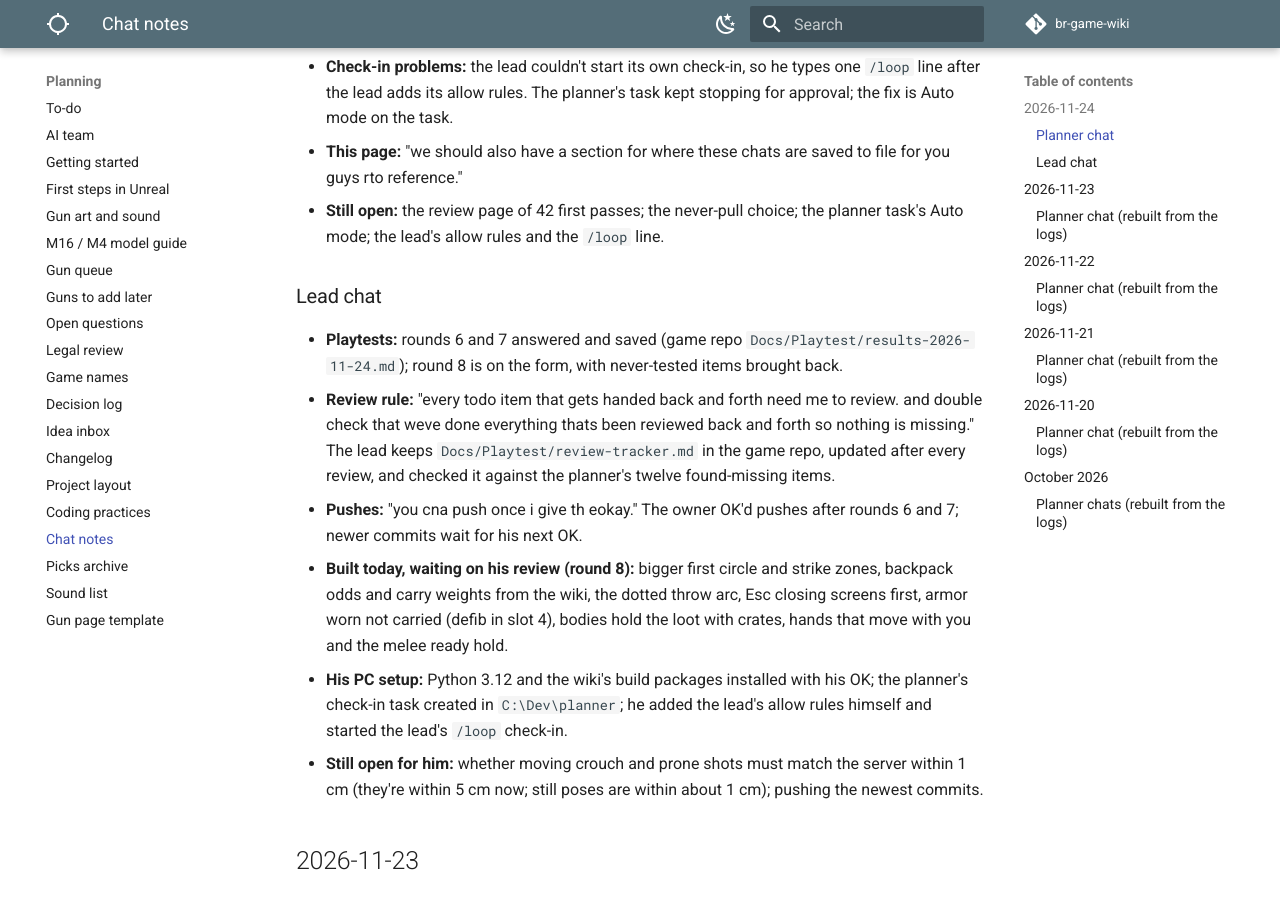
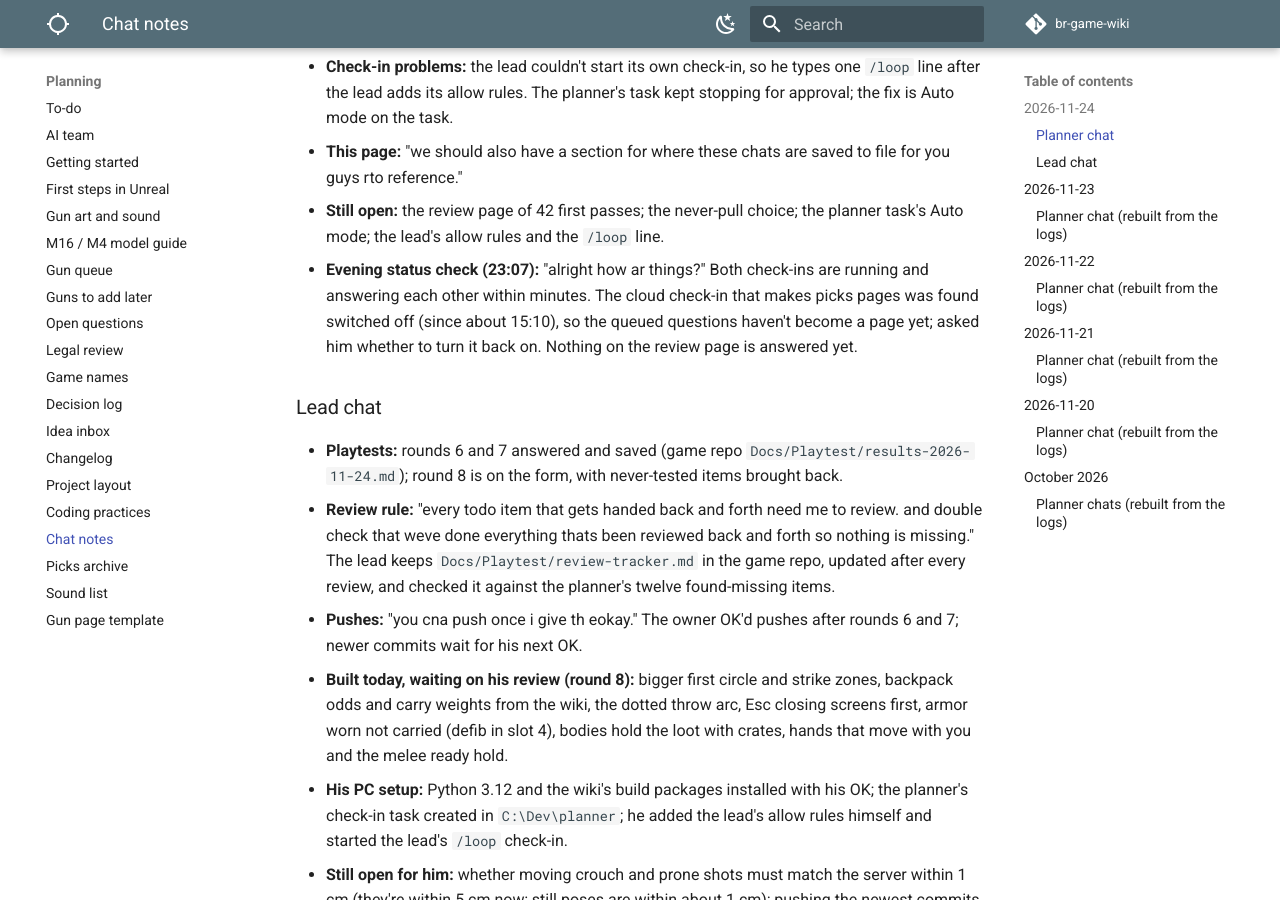
Before and after one commit to DerrickSpartan1/br-game-wiki, an MkDocs documentation site: the page built from docs/planning/chat-notes.md, in a window 1280 px wide and 900 px high, scrolled down 1750 px. Built offline with MkDocs 1.6.1 and Material for MkDocs 9.7.7, drawn with Linux system fonts in a browser that asks for light colours; comment, search, counter and statistics services are not loaded.

Commit message:
Chat notes: evening status check
Co-Authored-By: Claude Opus 5.5 <noreply@anthropic.com>
Claude-Session: https://claude.ai/code/session_01LAp2s4euUjj6HZthupXLj4

```diff
--- a/docs/planning/chat-notes.md
+++ b/docs/planning/chat-notes.md
@@ -29,6 +29,7 @@ Short dated notes from each chat with the owner, so the planner, the lead, and e
 - **Check-in problems:** the lead couldn't start its own check-in, so he types one `/loop` line after the lead adds its allow rules. The planner's task kept stopping for approval; the fix is Auto mode on the task.
 - **This page:** "we should also have a section for where these chats are saved to file for you guys rto reference."
 - **Still open:** the review page of 42 first passes; the never-pull choice; the planner task's Auto mode; the lead's allow rules and the `/loop` line.
+- **Evening status check (23:07):** "alright how ar things?" Both check-ins are running and answering each other within minutes. The cloud check-in that makes picks pages was found switched off (since about 15:10), so the queued questions haven't become a page yet; asked him whether to turn it back on. Nothing on the review page is answered yet.
 
 ### Lead chat
 
```
